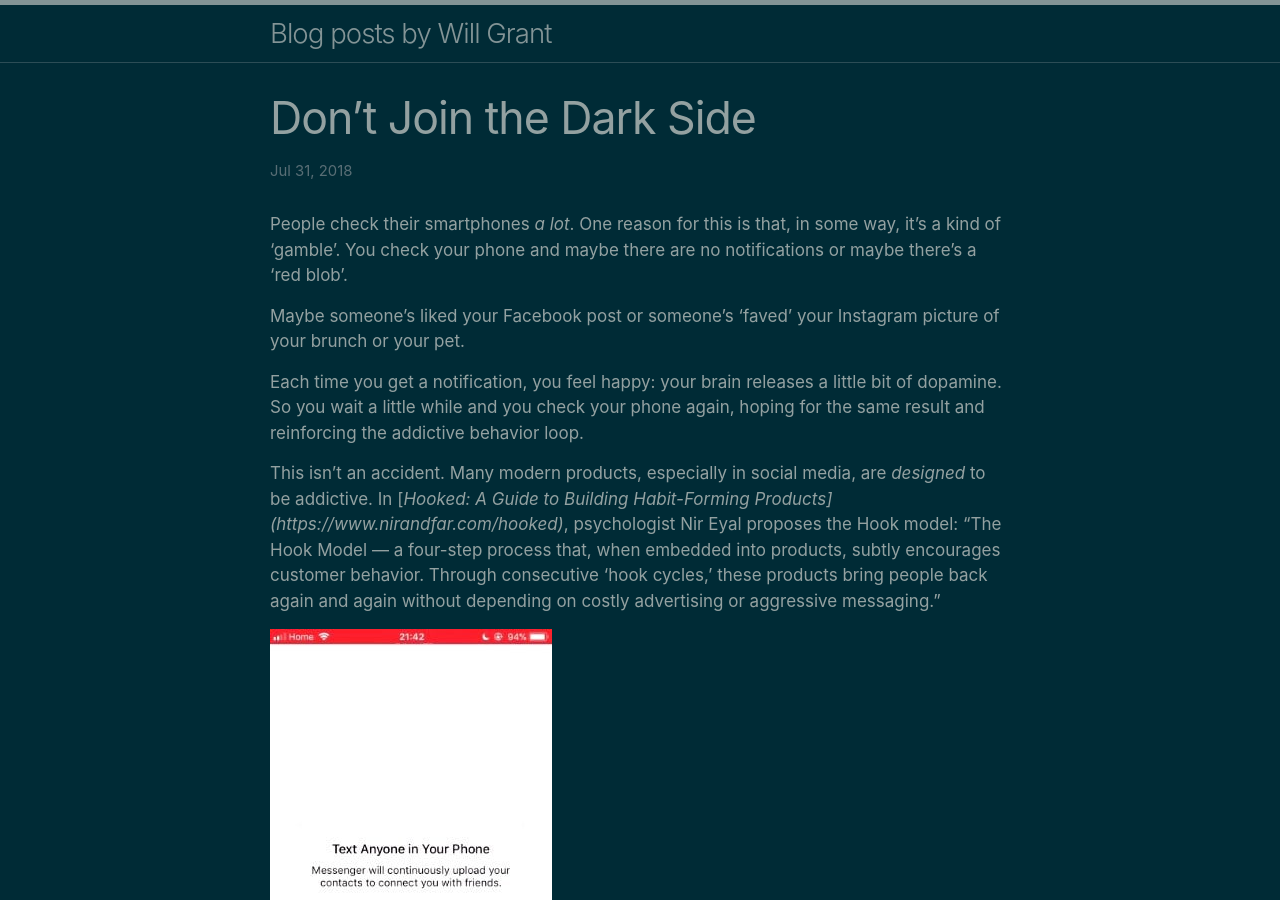
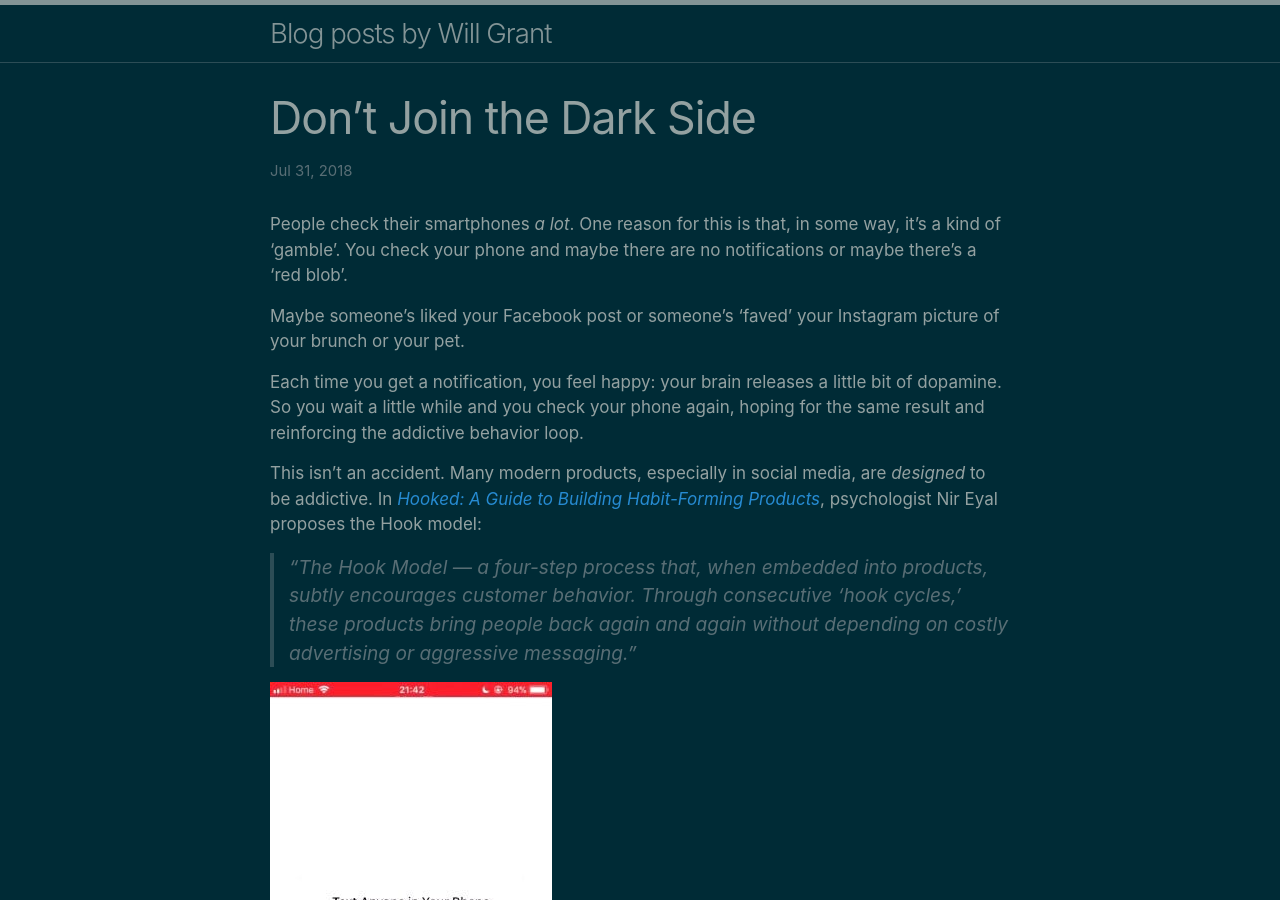
Before and after one commit to wgx/blog.willgrant.org, a Jekyll site: the page built from _posts/2018-07-31-dont-join-the-dark-side.markdown, in a window 1280 px wide and 900 px high. Built offline with Jekyll 4.4.1, drawn with Linux system fonts in a browser that asks for light colours.

Commit message:
fixes to a post

```diff
--- a/_posts/2018-07-31-dont-join-the-dark-side.markdown
+++ b/_posts/2018-07-31-dont-join-the-dark-side.markdown
@@ -9,7 +9,9 @@ Maybe someone’s liked your Facebook post or someone’s ‘faved’ your Insta
 
 Each time you get a notification, you feel happy: your brain releases a little bit of dopamine. So you wait a little while and you check your phone again, hoping for the same result and reinforcing the addictive behavior loop.
 
-This isn’t an accident. Many modern products, especially in social media, are *designed* to be addictive. In [*Hooked: A Guide to Building Habit-Forming Products](https://www.nirandfar.com/hooked)*, psychologist Nir Eyal proposes the Hook model: “The Hook Model — a four-step process that, when embedded into products, subtly encourages customer behavior. Through consecutive ‘hook cycles,’ these products bring people back again and again without depending on costly advertising or aggressive messaging.”
+This isn’t an accident. Many modern products, especially in social media, are *designed* to be addictive. In *[Hooked: A Guide to Building Habit-Forming Products](https://www.nirandfar.com/hooked)*, psychologist Nir Eyal proposes the Hook model:
+
+>“The Hook Model — a four-step process that, when embedded into products, subtly encourages customer behavior. Through consecutive ‘hook cycles,’ these products bring people back again and again without depending on costly advertising or aggressive messaging.”
 
 ![*In order to **not** send your contacts to Facebook, you need to tap “Learn More.”*](https://blog.willgrant.org/images/0*8w7zILrsPxPs1876.jpg)
 
```
